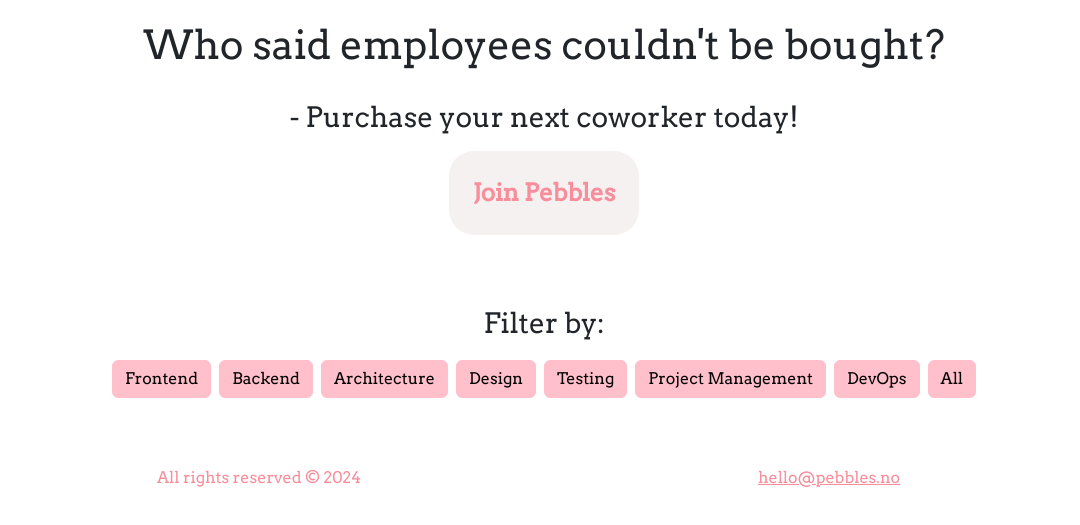
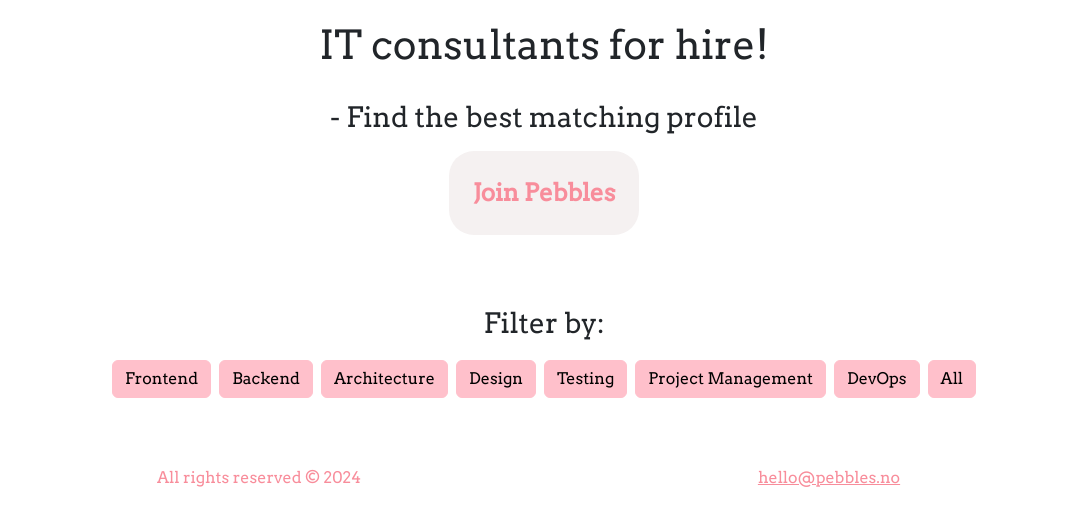
Before and after one commit to JohanLossius/SemProj2-Pebbles, a website with bundled scripts: page index.html in a window 1280 px wide. Shown: the part 263-788 px from the top of the page, without its empty margins (96-1176 px from the left). Built offline with nearby package versions, Linux system fonts and the light colour scheme; no server answers; a web font is replaced by a local one.

Commit message:
Update index.html

```diff
--- a/index.html
+++ b/index.html
@@ -27,8 +27,8 @@
     </header>
     <main class="text-center">
       <section class="d-flex justify-content-center m-auto flex-column align-items-center" >
-        <h1 class="my-4 text-center">Who said employees couldn't be bought?</h1>
-        <h3 class="my-2 text-center">- Purchase your next coworker today!</h3>
+        <h1 class="my-4 text-center">IT consultants for hire!</h1>
+        <h3 class="my-2 text-center">- Find the best matching profile</h3>
         <a class="mx-auto my-2 p-4 text-center custom-button join-link" href="signup.html" title="Sign Up Pebbles">Join Pebbles</a>
       </section>
       <section class="my-5 filter-section">
```
